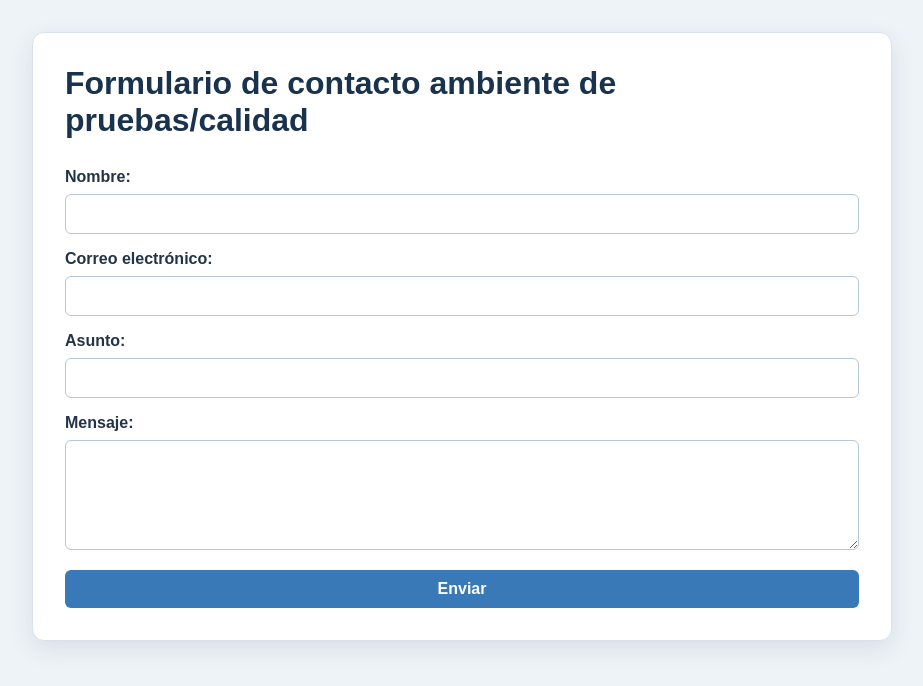
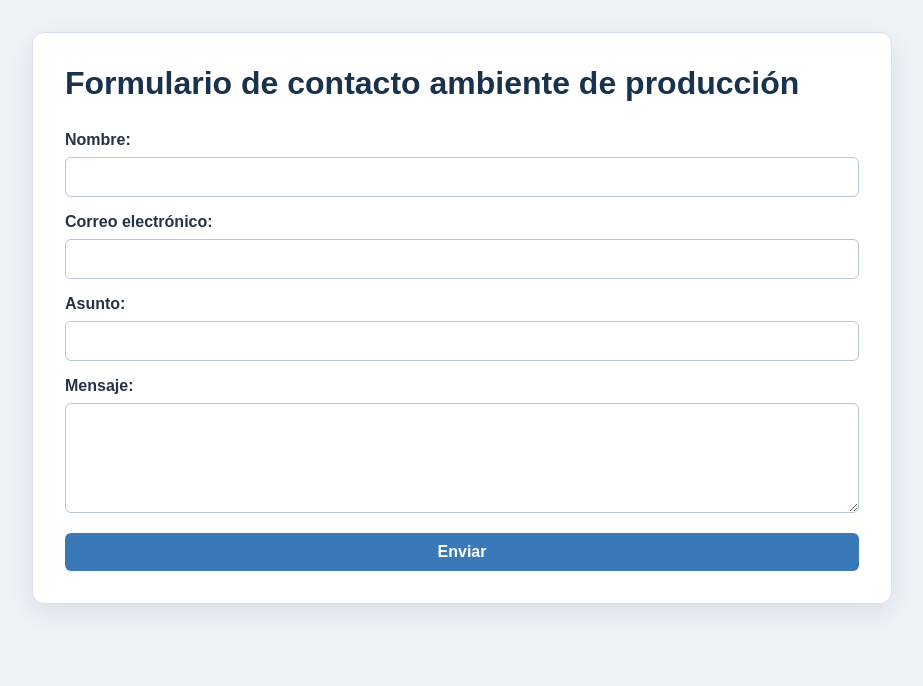
Before and after one commit to AndrielyCasallas/control-de-ambientes-prueba, a website: page index.html in a window 1280 px wide. Shown: the whole page, without its empty margins (178-1101 px from the left). Drawn offline with Linux system fonts and the light colour scheme.

Commit message:
Label main as production environment

```diff
--- a/index.html
+++ b/index.html
@@ -8,7 +8,7 @@
 </head>
 <body>
     <main>
-        <h1>Formulario de contacto ambiente de pruebas/calidad</h1>
+        <h1>Formulario de contacto ambiente de producción</h1>
 
         <form id="contact-form">
             <label for="nombre">Nombre:</label>
```
